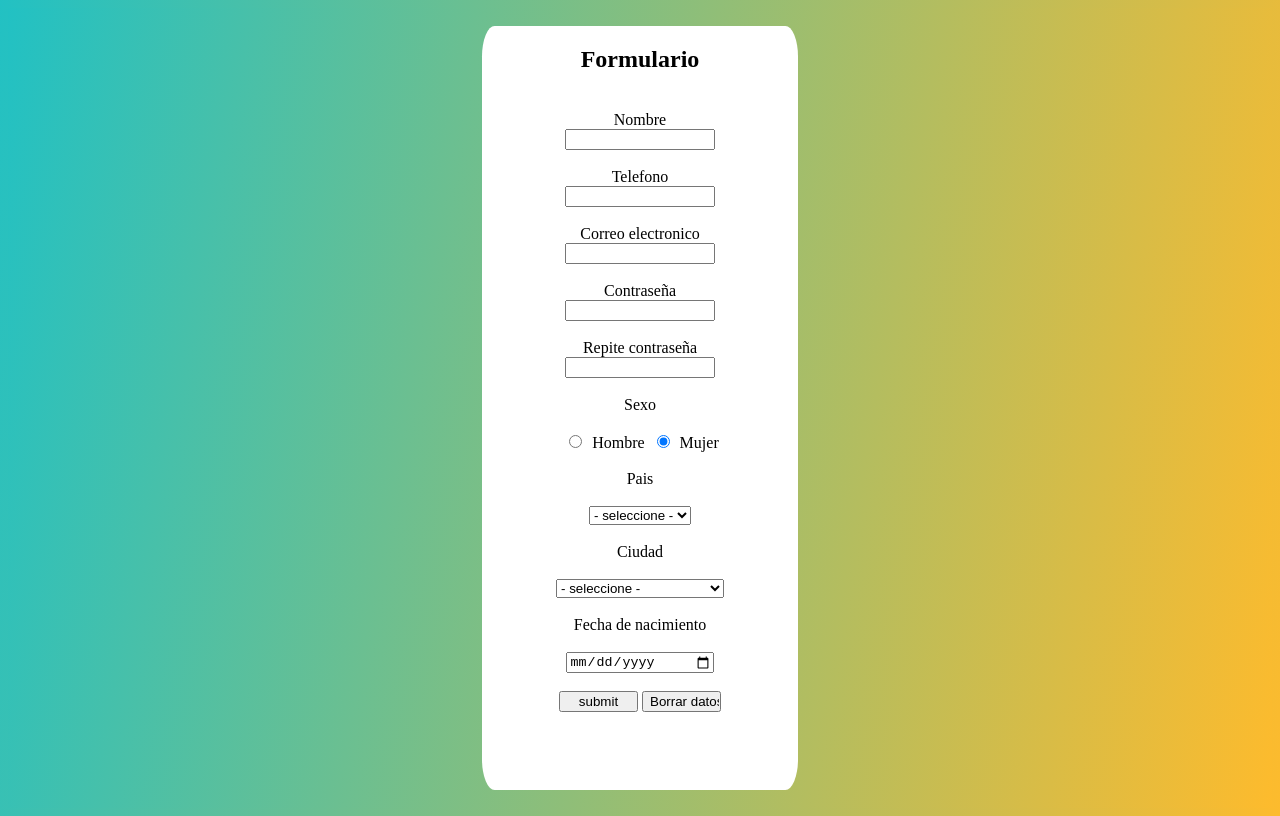
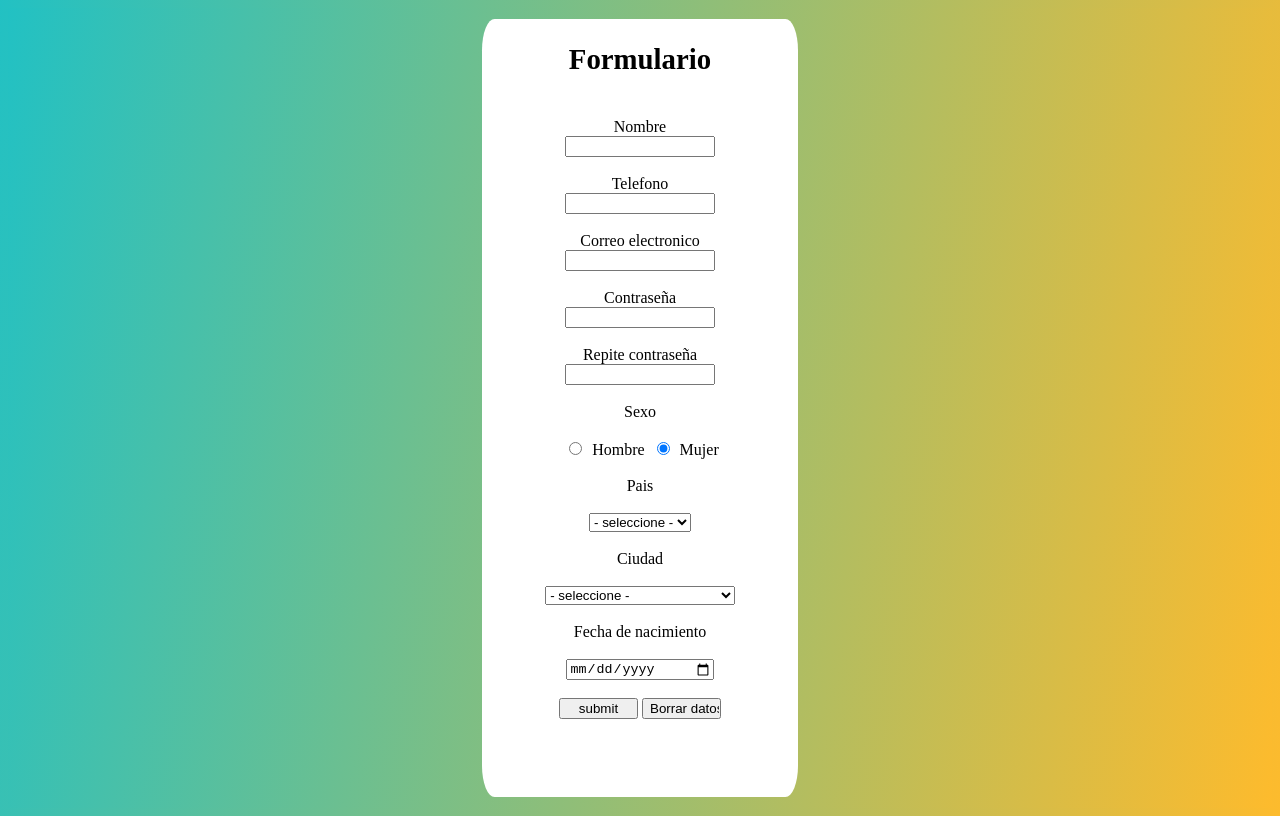
Before and after one commit to cristianyil/cristianyil.github.io, a plain HTML site: page index.html in a window 1280 px wide. Drawn offline with Linux system fonts and the light colour scheme.

Commit message:
Update style.css

```diff
--- a/style.css
+++ b/style.css
@@ -5,9 +5,13 @@ html {
   background: linear-gradient(100deg, rgba(34, 193, 195, 1) 0%, rgba(253, 187, 45, 1));
 }
 
+h2 {
+  font-size: 180%;
+}
+
 body {
   height: 100vh;
-
+  font-size: 100%;
   display: flex;
   align-items: center;
   background: rgb(34, 193, 195);
@@ -17,11 +21,16 @@ body {
 #errorD {
   padding-bottom: 2%;
 }
-input{
+
+input {
   width: 45%;
-}#mujer,#hombre{
+}
+
+#mujer,
+#hombre {
   width: 6%;
 }
+
 form {
   border-radius: 4%;
   background-color: white;
@@ -42,3 +51,7 @@ form {
   width: 25%;
   height: 60%;
 }
+
+#ciudad {
+  width: 60%;
+}
```
